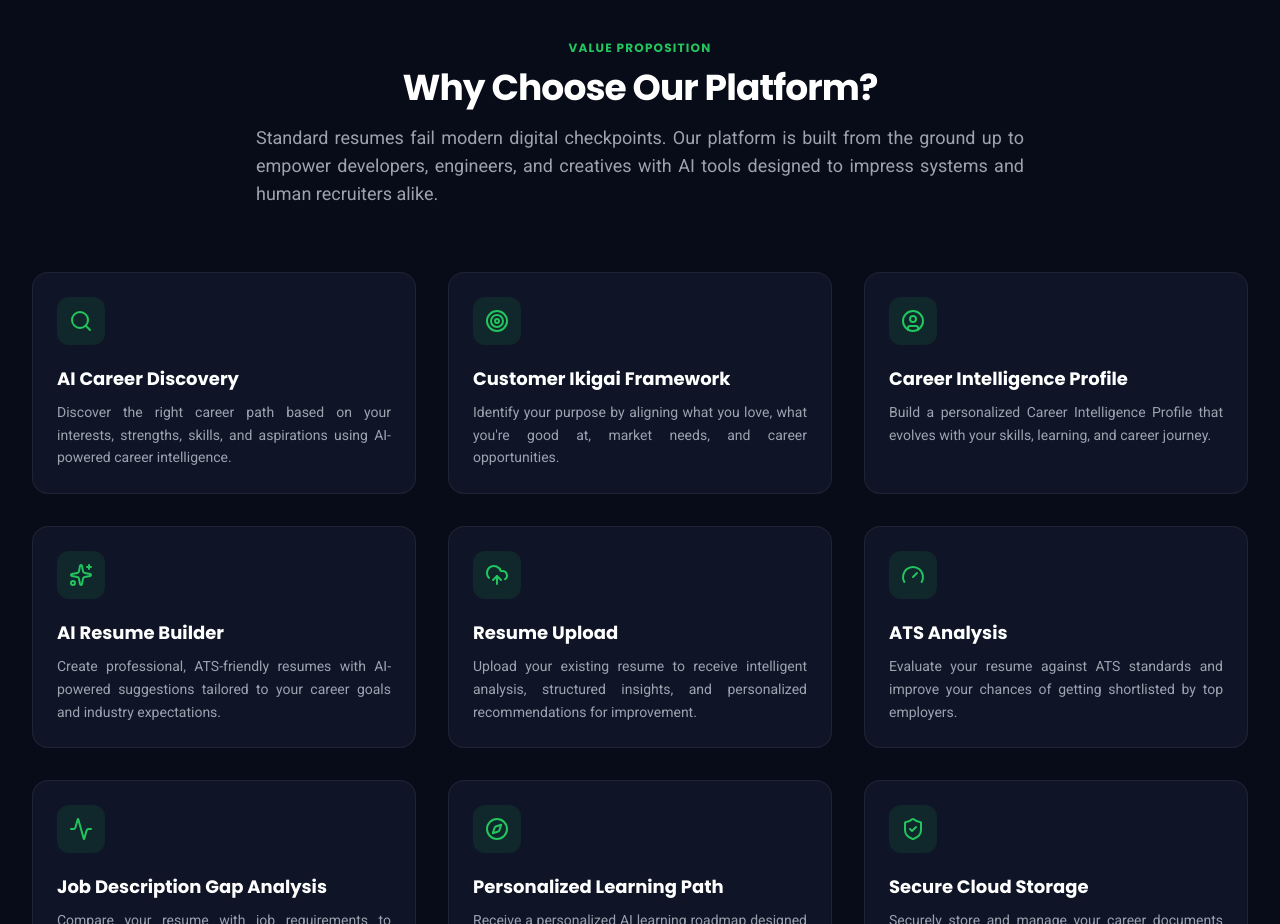
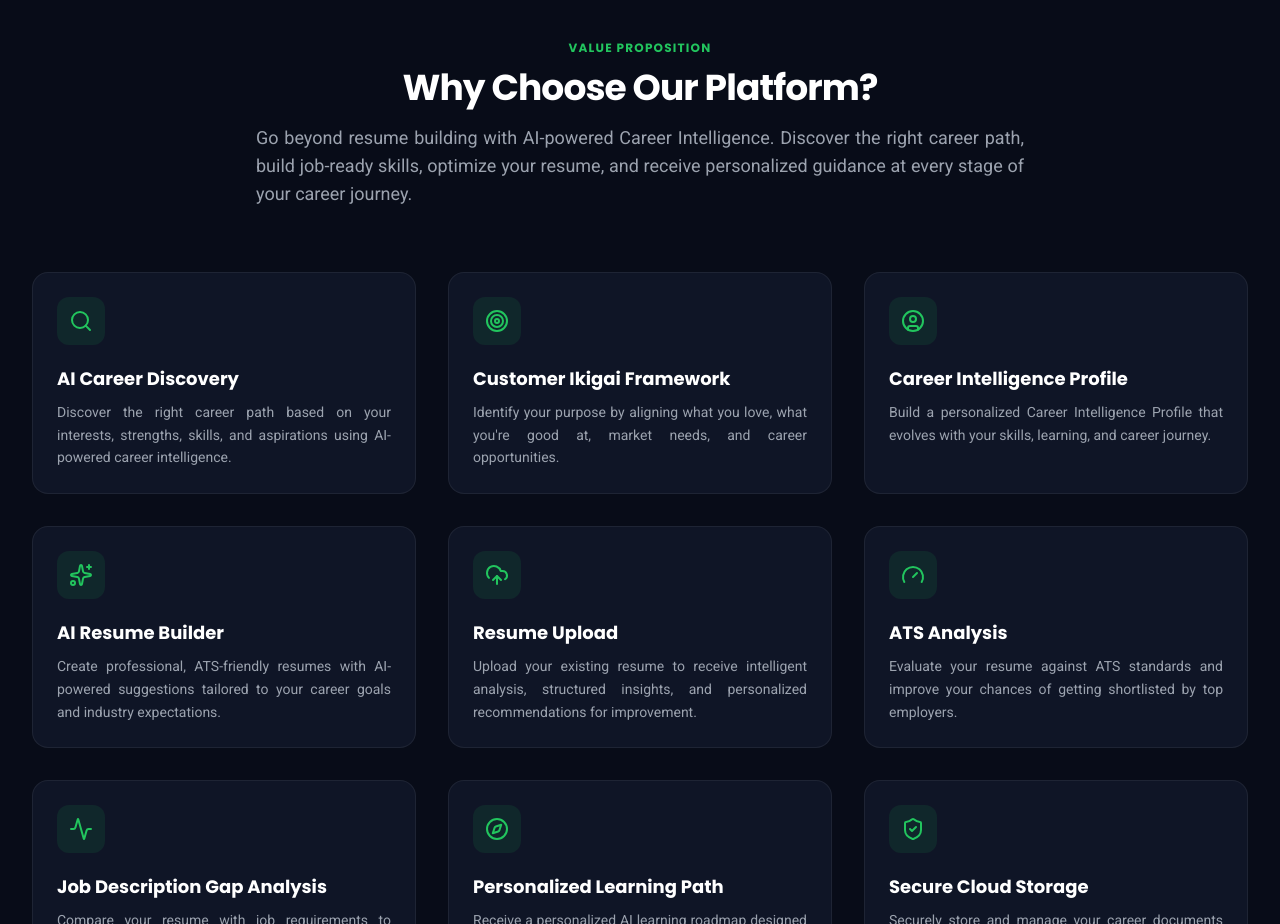
Before and after one commit to phanindra73/cvkaro-public, a React (Vite) app: page / in a window 1280 px wide. Shown: the part 2900-3824 px from the top of the page. Built offline with nearby package versions, Linux system fonts and the light colour scheme.

Commit message:
Value Preposition change commit

```diff
--- a/src/components/WhyCVKaro.tsx
+++ b/src/components/WhyCVKaro.tsx
@@ -103,7 +103,7 @@ export default function WhyCVKaro({ onLearnMoreClick }: WhyCVKaroProps) {
             Why Choose Our Platform?
           </h3>
           <p className="text-base sm:text-lg text-text-muted">
-            Standard resumes fail modern digital checkpoints. Our platform is built from the ground up to empower developers, engineers, and creatives with AI tools designed to impress systems and human recruiters alike.
+            Go beyond resume building with AI-powered Career Intelligence. Discover the right career path, build job-ready skills, optimize your resume, and receive personalized guidance at every stage of your career journey.
           </p>
         </div>
 
```
